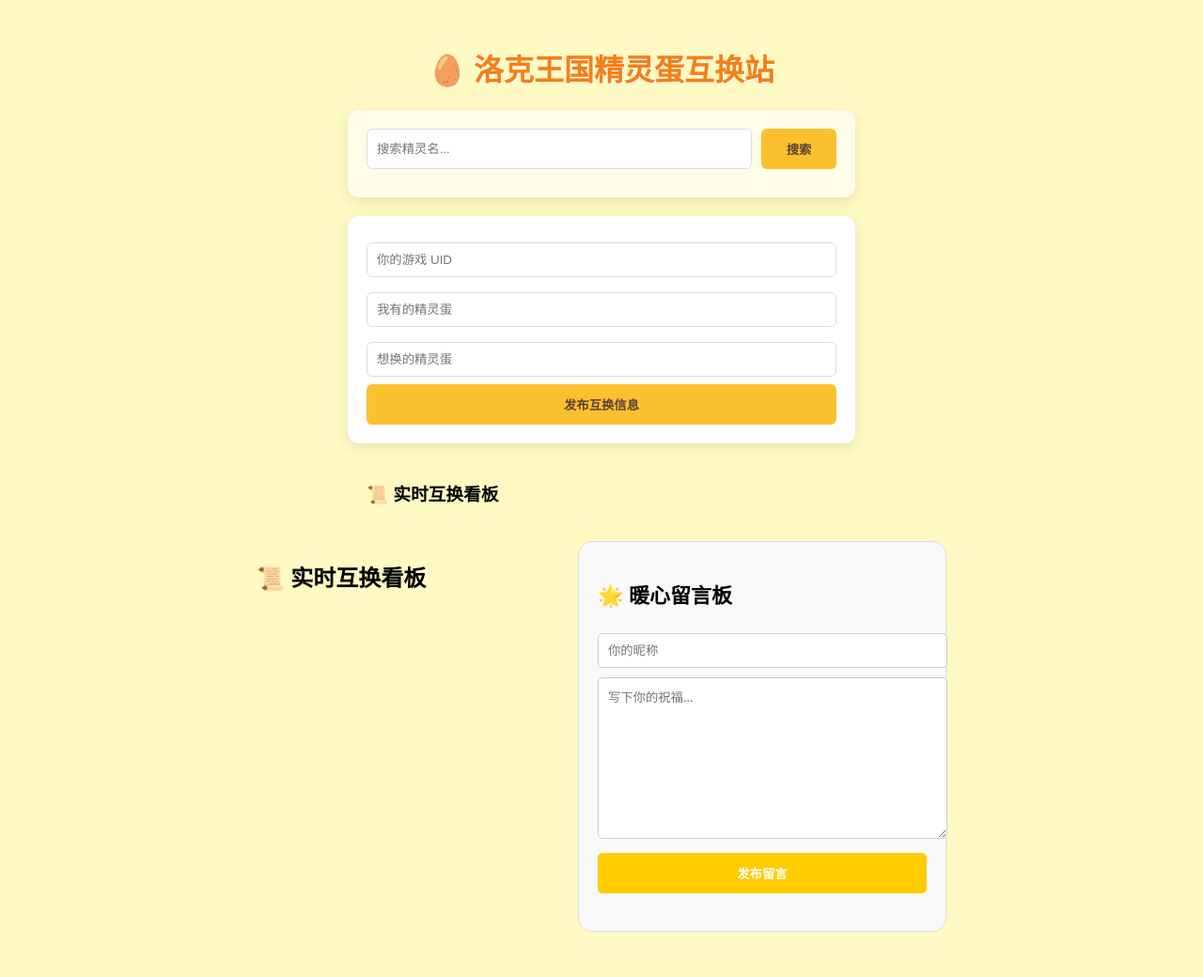
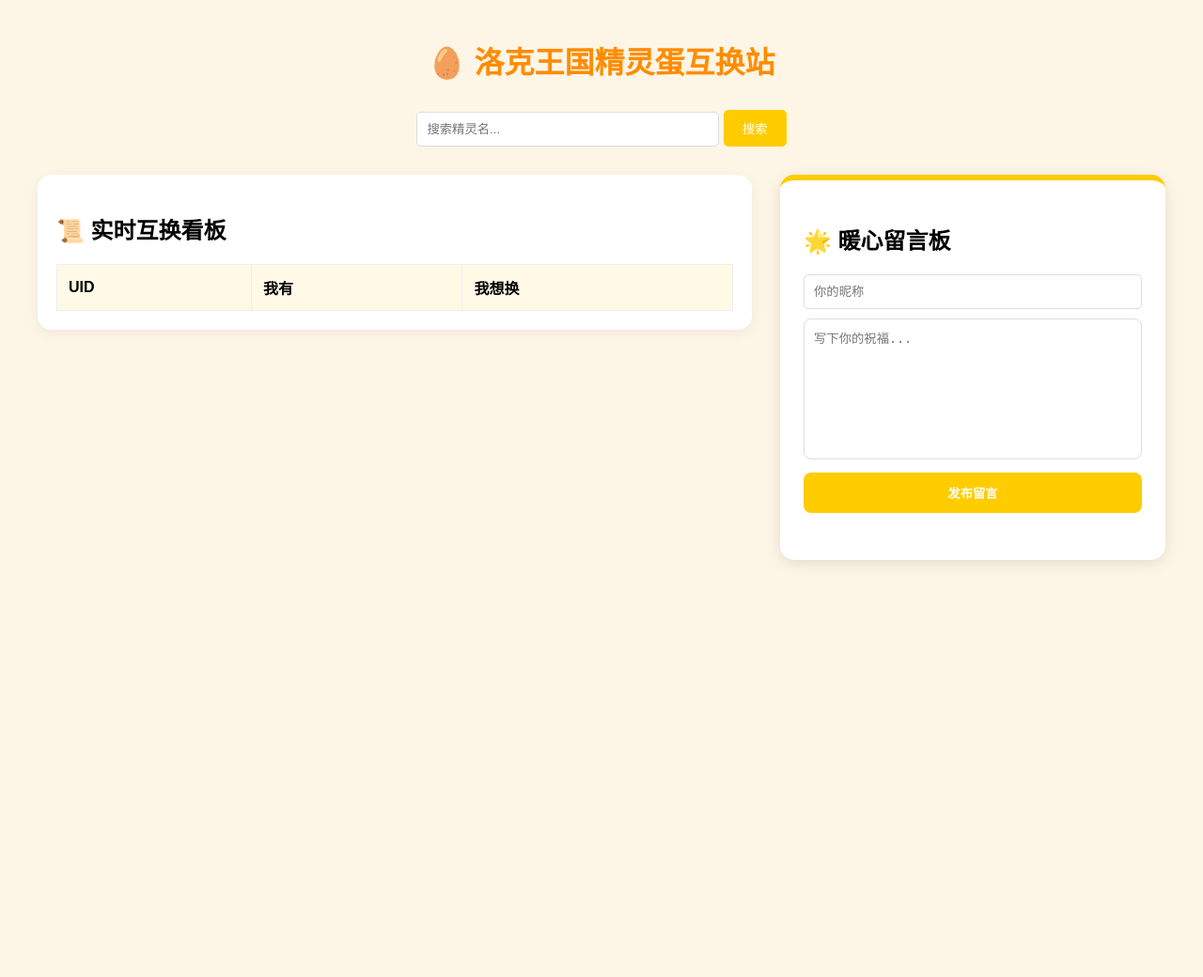
Before and after one commit to Fissure666/python--, a Flask app: page / in a window 1280 px wide. Shown: the whole page at 94% size. After the commit the page ends 600 px from the top, so only its background shows below. Run offline with Flask 3, Linux system fonts and the light colour scheme; lists and menus that the app fills with data are empty.

Commit message:
Reset index.html with perfect flex layout

```diff
--- a/roco_exchange/templates/index.html
+++ b/roco_exchange/templates/index.html
@@ -2,105 +2,146 @@
 <html lang="zh-CN">
 <head>
     <meta charset="UTF-8">
-    <meta name="viewport" content="width=device-width, initial-scale=1.0">
     <title>洛克王国精灵蛋互换站</title>
     <style>
-        body { font-family: 'Segoe UI', sans-serif; background-color: #fff9c4; padding: 20px; display: flex; flex-direction: column; align-items: center; }
-        h1 { color: #f57f17; text-shadow: 1px 1px 0 white; }
-        .container { background: white; padding: 20px; border-radius: 12px; box-shadow: 0 4px 15px rgba(0,0,0,0.1); width: 100%; max-width: 500px; margin-bottom: 20px; }
-        input { width: calc(100% - 22px); padding: 10px; margin: 8px 0; border: 1px solid #ddd; border-radius: 6px; }
-        button { width: 100%; padding: 12px; background-color: #fbc02d; color: #5d4037; border: none; border-radius: 6px; cursor: pointer; font-weight: bold; }
-        button:hover { background-color: #fdd835; }
-
-        .trade-card { background: #fff; border-left: 5px solid #fbc02d; margin: 10px 0; padding: 15px; border-radius: 4px; box-shadow: 0 2px 5px rgba(0,0,0,0.05); width: 100%; max-width: 500px; position: relative; }
-        .uid-tag { font-size: 13px; color: #666; margin-bottom: 8px; border-bottom: 1px dashed #eee; padding-bottom: 5px; }
-        .copy-btn { background: #f0f0f0; border: 1px solid #ccc; padding: 2px 6px; font-size: 11px; cursor: pointer; border-radius: 4px; margin-left: 8px; width: auto; display: inline; }
-        .have { color: #2e7d32; font-weight: bold; }
-        .want { color: #d32f2f; font-weight: bold; }
-        .search-box { display: flex; gap: 10px; margin-bottom: 10px; }
+        body {
+            background-color: #fdf5e6; /* 浅米黄色背景 */
+            font-family: "Microsoft YaHei", sans-serif;
+            margin: 0;
+            padding: 20px;
+        }
+        .header {
+            text-align: center;
+            color: #ff8c00;
+            margin-bottom: 30px;
+        }
+        /* Flex 布局主容器 */
+        .main-container {
+            display: flex;
+            gap: 30px;
+            max-width: 1200px;
+            margin: 0 auto;
+            align-items: flex-start;
+        }
+        /* 左侧看板样式 */
+        .trade-section {
+            flex: 2;
+            background: white;
+            padding: 20px;
+            border-radius: 15px;
+            box-shadow: 0 4px 15px rgba(0,0,0,0.05);
+        }
+        /* 右侧留言板样式 */
+        .message-section {
+            flex: 1;
+            min-width: 320px;
+            background: white;
+            padding: 25px;
+            border-radius: 15px;
+            box-shadow: 0 4px 15px rgba(0,0,0,0.1);
+            border-top: 6px solid #ffcc00;
+        }
+        table {
+            width: 100%;
+            border-collapse: collapse;
+            margin-top: 15px;
+        }
+        th, td {
+            border: 1px solid #eee;
+            padding: 12px;
+            text-align: left;
+        }
+        th {
+            background-color: #fff9e6;
+        }
+        textarea {
+            width: 100%;
+            height: 150px;
+            margin: 10px 0;
+            padding: 10px;
+            border-radius: 8px;
+            border: 1px solid #ddd;
+            box-sizing: border-box;
+            resize: none;
+        }
+        .btn {
+            width: 100%;
+            background: #ffcc00;
+            color: white;
+            padding: 12px;
+            border: none;
+            border-radius: 8px;
+            font-weight: bold;
+            cursor: pointer;
+        }
+        .msg-item {
+            background: #fff9e6;
+            padding: 10px;
+            border-radius: 8px;
+            margin-bottom: 10px;
+            border-left: 4px solid #ffcc00;
+        }
     </style>
 </head>
 <body>
 
+    <div class="header">
         <h1>🥚 洛克王国精灵蛋互换站</h1>
+    </div>
 
-    <!-- 搜索框 -->
-    <div class="container" style="background-color: #fffde7;">
-        <form action="/" method="get" class="search-box">
-            <input type="text" name="search" placeholder="搜索精灵名..." value="{{ search_query or '' }}" style="flex:1; margin:0;">
-            <button type="submit" style="width: 80px;">搜索</button>
-            {% if search_query %}<a href="/" style="line-height:40px; font-size:12px; color: #999;">清空</a>{% endif %}
+    <!-- 搜索栏保持在顶部 -->
+    <div style="text-align: center; margin-bottom: 30px;">
+        <form action="/" method="get">
+            <input type="text" name="search" placeholder="搜索精灵名..." value="{{ search_query }}" style="padding: 10px; width: 300px; border-radius: 5px; border: 1px solid #ddd;">
+            <button type="submit" style="padding: 10px 20px; background: #ffcc00; border: none; border-radius: 5px; color: white;">搜索</button>
         </form>
     </div>
 
-    <!-- 发布框 -->
-    <div class="container">
-        <form action="/post" method="post">
-            <input type="text" name="uid" placeholder="你的游戏 UID" required>
-            <input type="text" name="have_pet" placeholder="我有的精灵蛋" required>
-            <input type="text" name="want_pet" placeholder="想换的精灵蛋" required>
-            <button type="submit">发布互换信息</button>
-        </form>
+    <!-- 主容器开始：并排显示 -->
+    <div class="main-container">
+
+        <!-- 左边：互换看板 -->
+        <div class="trade-section">
+            <h2>📜 实时互换看板</h2>
+            <table>
+                <thead>
+                    <tr>
+                        <th>UID</th>
+                        <th>我有</th>
+                        <th>我想换</th>
+                    </tr>
+                </thead>
+                <tbody>
+                    {% for trade in trades %}
+                    <tr>
+                        <td>{{ trade.uid }}</td>
+                        <td>{{ trade.have_pet }}</td>
+                        <td>{{ trade.want_pet }}</td>
+                    </tr>
+                    {% endfor %}
+                </tbody>
+            </table>
         </div>
 
-    <!-- 信息列表 -->
-    <div style="width: 100%; max-width: 500px;">
-        <h3>📜 实时互换看板</h3>
-        {% for item in trades %}
-        <div class="trade-card">
-            <div class="uid-tag">
-                UID: <span id="uid-{{ loop.index }}">{{ item.uid }}</span>
-                <button class="copy-btn" onclick="copyText('uid-{{ loop.index }}')">复制</button>
-            </div>
-            <div class="have">【持有】{{ item.have_pet }}</div>
-            <div class="want">【求换】{{ item.want_pet }}</div>
-        </div>
-        {% endfor %}
-    </div>
-
-    <script>
-    function copyText(id) {
-        const text = document.getElementById(id).innerText;
-        navigator.clipboard.writeText(text).then(() => {
-            alert("UID " + text + " 已复制！");
-        });
-    }
-    </script>
-</body>
-</html>
-<!-- 1. 在这里开始套大盒子 -->
-<div style="display: flex; gap: 30px; padding: 20px; align-items: flex-start;">
-
-    <!-- 左侧：互换看板区域 -->
-    <div style="flex: 2;">
-        <h2 style="font-size: 24px;">📜 实时互换看板</h2>
-        <!-- 保持你原来的表格 (Table) 或看板代码不变，放在这里 -->
-        <div class="trade-container">
-            <!-- 原有的表格代码... -->
-        </div>
-    </div>
-
-    <!-- 右侧：暖心留言板区域 -->
-    <div style="flex: 1; min-width: 350px; background: #f9f9f9; padding: 20px; border-radius: 15px; border: 1px solid #ddd;">
-        <h2 style="font-size: 22px;">🌟 暖心留言板</h2>
-
+        <!-- 右边：留言板 -->
+        <div class="message-section">
+            <h2>🌟 暖心留言板</h2>
             <form action="/send_message" method="post">
-            <input type="text" name="nickname" placeholder="你的昵称" style="width: 100%; padding: 10px; margin-bottom: 10px; border-radius: 5px; border: 1px solid #ccc;">
-
-            <!-- 这里把高度加成 150px，让留言板变大 -->
-            <textarea name="content" placeholder="写下你的祝福..." required style="width: 100%; height: 150px; padding: 10px; border-radius: 5px; border: 1px solid #ccc; font-family: inherit;"></textarea>
-
-            <button type="submit" style="width: 100%; background-color: #ffcc00; color: white; padding: 12px; border: none; border-radius: 5px; cursor: pointer; font-weight: bold; margin-top: 10px;">发布留言</button>
+                <input type="text" name="nickname" placeholder="你的昵称" required style="width: 100%; padding: 10px; border-radius: 5px; border: 1px solid #ddd; box-sizing: border-box;">
+                <textarea name="content" placeholder="写下你的祝福..." required></textarea>
+                <button type="submit" class="btn">发布留言</button>
             </form>
 
-        <!-- 留言显示区域 -->
-        <div style="margin-top: 20px; max-height: 400px; overflow-y: auto;">
+            <div style="margin-top: 25px; max-height: 400px; overflow-y: auto;">
                 {% for msg in messages %}
-            <div style="background: white; padding: 10px; border-radius: 8px; margin-bottom: 10px; border-left: 5px solid #ffcc00;">
+                <div class="msg-item">
                     <strong>{{ msg.nickname }}</strong>: {{ msg.content }}
                 </div>
                 {% endfor %}
             </div>
         </div>
 
-</div> <!-- 2. 在这里结束大盒子 -->
+    </div>
+
+</body>
+</html>
```
Lines whose indentation alone changed are shown as unchanged.
